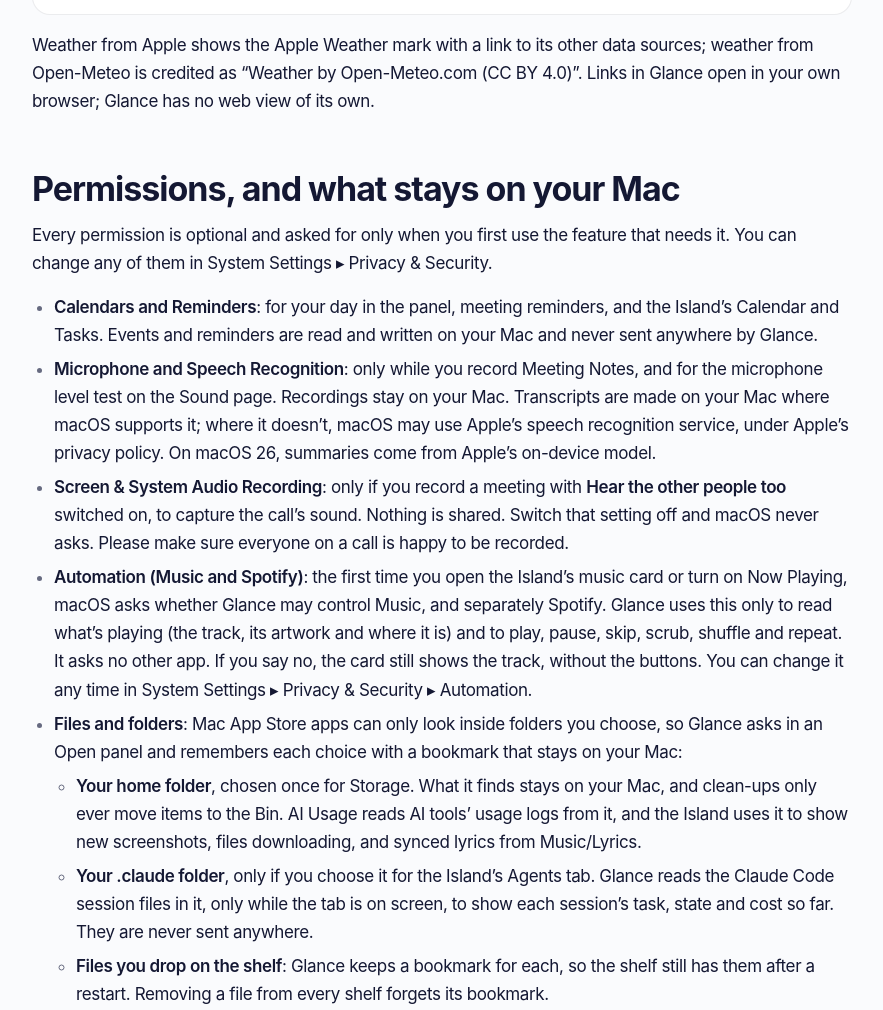
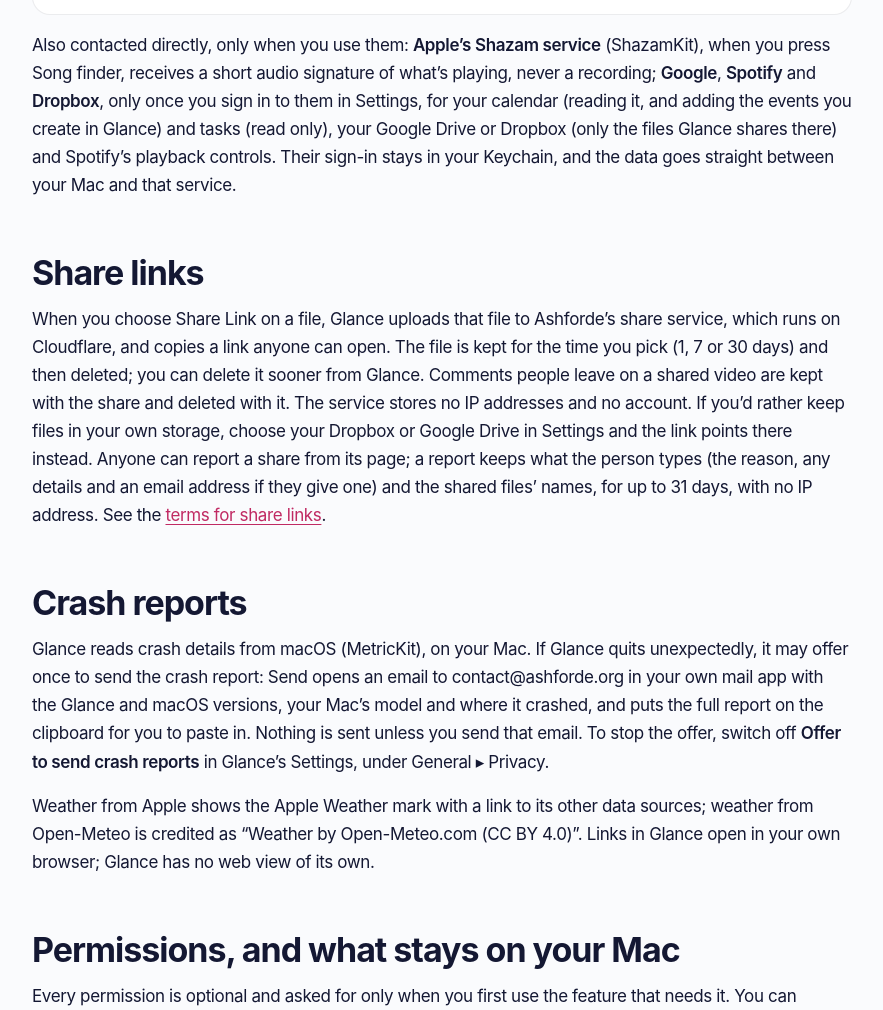
Before and after one commit to ashfordeOU/glance-site, a plain HTML site: page privacy/index.html in a window 1280 px wide. Shown: the part 2704-3714 px from the top of the page, without its empty margins (198-1081 px from the left). Drawn offline with Linux system fonts and the light colour scheme.

Commit message:
Privacy: share links (Ashforde's share service), crash reports you choose to email, Shazam, and the Google, Spotify and Dropbox sign-ins; Glance does talk to one Ashforde server, for share links

```diff
--- a/privacy/index.html
+++ b/privacy/index.html
@@ -88,7 +88,7 @@
 
   <div class="prose narrow">
     <h2>What Glance collects</h2>
-    <p><strong>Nothing.</strong> Glance has no account and no sign-in. It sends no analytics, no usage counts and no crash reports: a crash report is only ever a file on your Mac. It doesn’t check for updates itself (the Mac App Store does that), shows no ads, has no tracking and contains no third-party analytics or advertising code. Ashforde has no server that Glance talks to.</p>
+    <p><strong>Nothing about you, unless you choose to send it.</strong> Glance needs no account. It sends no analytics and no usage counts, doesn’t check for updates itself (the Mac App Store does that), shows no ads, has no tracking and contains no third-party analytics or advertising code. Two things reach Ashforde only when you choose them: files you share with a <a href="#share-links">share link</a>, and a <a href="#crash-reports">crash report</a> you decide to email us.</p>
     <p>Glance doesn’t ask for Accessibility and never asks for your password or for administrator rights. The only apps it sends instructions to are Music and Spotify, and only if you allow it (see Automation below).</p>
 
     <h2>Outside services Glance contacts</h2>
@@ -108,6 +108,14 @@
         <tr><td>An AI provider you connect</td><td>AI Usage’s plan limits, and Ask AI in the Island’s Tools, only once you connect a provider with your own key</td><td>Your request, sent with your own key, under that provider’s own terms. For Ask AI, that is the text you ask about.</td></tr>
       </tbody>
     </table></div>
+    <p>Also contacted directly, only when you use them: <strong>Apple’s Shazam service</strong> (ShazamKit), when you press Song finder, receives a short audio signature of what’s playing, never a recording; <strong>Google</strong>, <strong>Spotify</strong> and <strong>Dropbox</strong>, only once you sign in to them in Settings, for your calendar (reading it, and adding the events you create in Glance) and tasks (read only), your Google Drive or Dropbox (only the files Glance shares there) and Spotify’s playback controls. Their sign-in stays in your Keychain, and the data goes straight between your Mac and that service.</p>
+
+    <h2 id="share-links">Share links</h2>
+    <p>When you choose Share Link on a file, Glance uploads that file to Ashforde’s share service, which runs on Cloudflare, and copies a link anyone can open. The file is kept for the time you pick (1, 7 or 30 days) and then deleted; you can delete it sooner from Glance. Comments people leave on a shared video are kept with the share and deleted with it. The service stores no IP addresses and no account. If you’d rather keep files in your own storage, choose your Dropbox or Google Drive in Settings and the link points there instead. Anyone can report a share from its page; a report keeps what the person types (the reason, any details and an email address if they give one) and the shared files’ names, for up to 31 days, with no IP address. See the <a href="https://monorail-share.talkmeout.workers.dev/terms">terms for share links</a>.</p>
+
+    <h2 id="crash-reports">Crash reports</h2>
+    <p>Glance reads crash details from macOS (MetricKit), on your Mac. If Glance quits unexpectedly, it may offer once to send the crash report: Send opens an email to contact@ashforde.org in your own mail app with the Glance and macOS versions, your Mac’s model and where it crashed, and puts the full report on the clipboard for you to paste in. Nothing is sent unless you send that email. To stop the offer, switch off <strong>Offer to send crash reports</strong> in Glance’s Settings, under General ▸ Privacy.</p>
+
     <p>Weather from Apple shows the Apple Weather mark with a link to its other data sources; weather from Open-Meteo is credited as “Weather by Open-Meteo.com (CC BY 4.0)”. Links in Glance open in your own browser; Glance has no web view of its own.</p>
 
     <h2>Permissions, and what stays on your Mac</h2>
```
